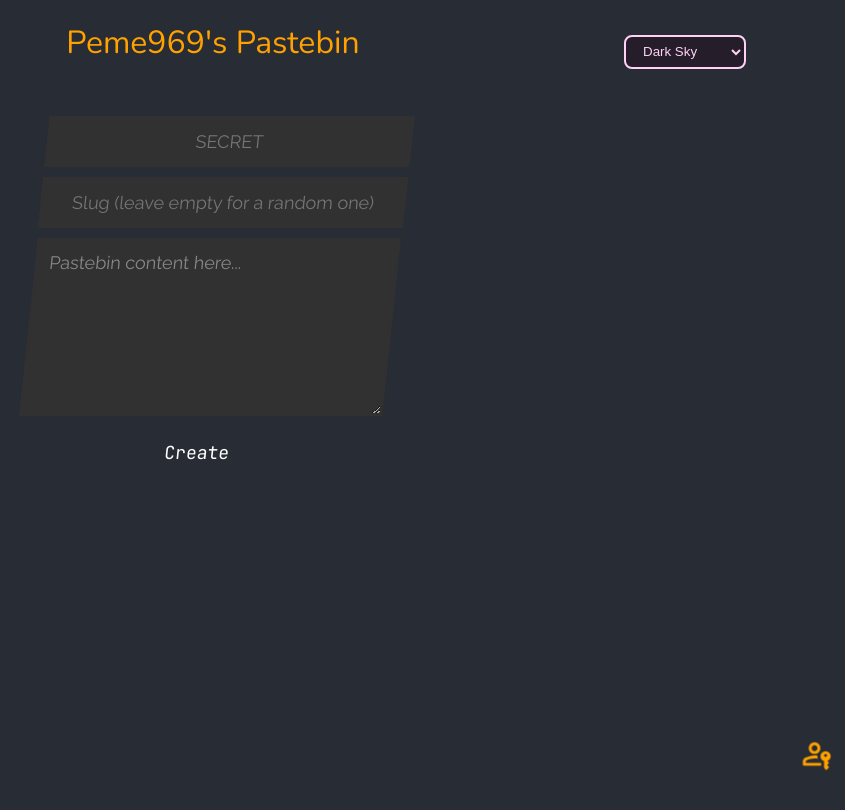
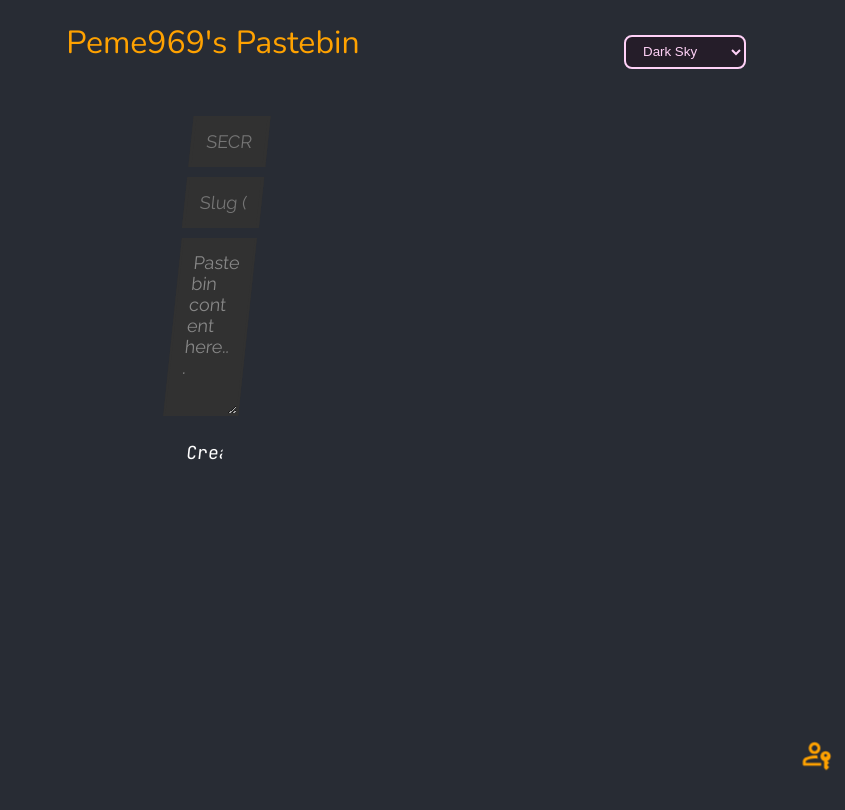
Before and after one commit to peme969/pastebin, a website: page src/index.html in a window 1280 px wide. Shown: the whole page, without its empty margins (435-1280 px from the left). Drawn offline with nearby package versions, Linux system fonts and the light colour scheme.

Commit message:
Sizing updates...

```diff
--- a/src/index.html
+++ b/src/index.html
@@ -66,7 +66,7 @@
   }
 input[type="text"],
 input[type="password"] {
-    width:145%;
+    width:20%;
     background-color: #313131;
     border: solid 3px #313131;
     padding: 12px;
@@ -84,7 +84,7 @@ input[type="password"] {
     outline: none;
   }
   #create {
-    width:156%;
+    width:22%;
     color: #ffffff;
     background-color: var(--dynamic-text);
     padding: 15px;
@@ -102,7 +102,7 @@ input[type="password"] {
     background-color: #83a0a0;
   }
   textarea {
-    width: 145%;
+    width: 20%;
     background-color: #313131;
     max-width: 400px;
     height: 150px;
```
